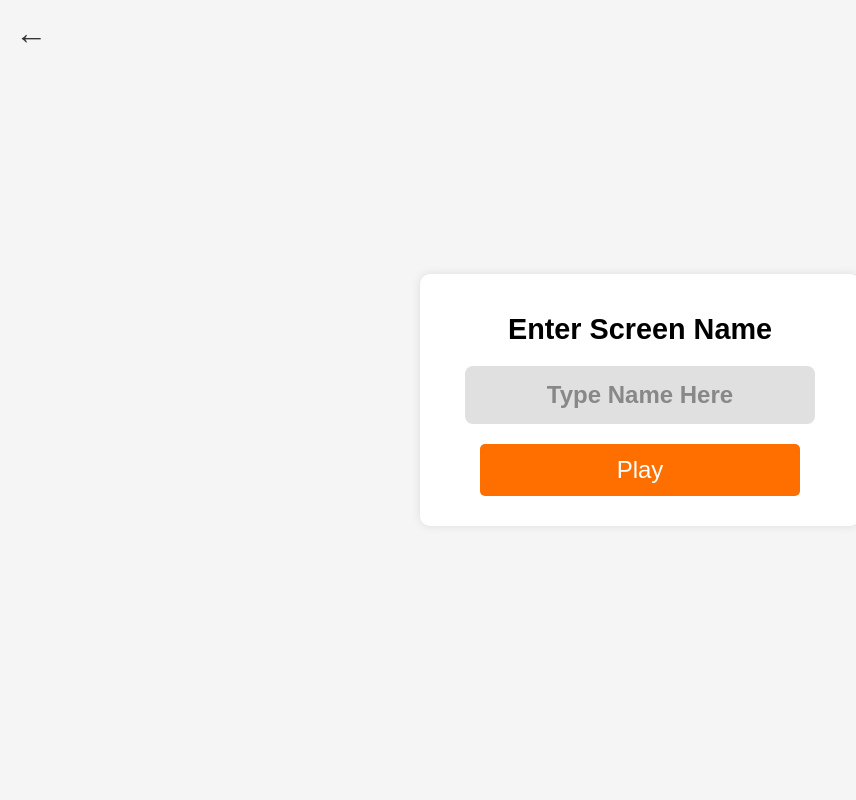
After one commit to rilesthesmiles/AuxBattles, a Flask app: page /enter_name in a window 1280 px wide. The commit adds this page. Shown: the whole page, without its empty margins (0-856 px from the left). Run offline with Flask 3, Linux system fonts and the light colour scheme.

Commit message:
Added a couple screens

```diff
--- a/app.py
+++ b/app.py
@@ -7,7 +7,6 @@ app = Flask(__name__)
 # Your Spotify client ID and client secret
 client_id = ''
 client_secret = ''
-
 
 
 
@@ -144,5 +143,9 @@ def tutorial_screen():
 def song_list_screen():
     return render_template('figma_screens/song_list.html')
 
+@app.route('/enter_name')
+def enter_name_screen():
+    return render_template('figma_screens/enter_name.html')
+
 if __name__ == '__main__':
     app.run(debug=True, port=5001)
--- /dev/null
+++ b/templates/figma_screens/enter_name.html
@@ -0,0 +1,104 @@
+<!DOCTYPE html>
+<html lang="en">
+<head>
+  <meta charset="UTF-8">
+  <meta name="viewport" content="width=device-width, initial-scale=1.0">
+  <title>Enter Screen Name - Aux Battles</title>
+  <link rel="stylesheet" href="/static/css/style.css">
+  <style>
+    body {
+      font-family: Arial, sans-serif;
+      display: flex;
+      justify-content: center;
+      align-items: center;
+      height: 100vh;
+      background-color: #F5F5F5;
+      margin: 0;
+      padding: 0;
+    }
+
+    .container {
+      width: 90%;
+      max-width: 400px;
+      text-align: center;
+      background-color: white;
+      padding: 20px;
+      border-radius: 10px;
+      box-shadow: 0 0 10px rgba(0, 0, 0, 0.1);
+      position: relative;
+    }
+
+    .back-arrow {
+      position: absolute;
+      top: 15px;
+      left: 15px;
+      font-size: 2rem;
+      cursor: pointer;
+      color: #333;
+    }
+
+    h1 {
+      font-size: 1.8rem;
+      color: #000;
+      margin-bottom: 20px;
+    }
+
+    .screen-name-input {
+      width: 80%;
+      padding: 15px;
+      font-size: 1.5rem;
+      background-color: #E0E0E0;
+      border: none;
+      border-radius: 8px;
+      text-align: center;
+      font-weight: bold;
+      color: #000;
+      margin: 20px auto;
+      display: block;
+    }
+
+    .screen-name-input::placeholder {
+      color: #888;
+    }
+
+    .play-button {
+      background-color: #FF6F00;
+      color: white;
+      padding: 12px 30px;
+      border: none;
+      border-radius: 5px;
+      font-size: 1.5rem;
+      cursor: pointer;
+      margin-top: 20px;
+      width: 80%;
+      display: block;
+      margin-left: auto;
+      margin-right: auto;
+    }
+
+    .play-button:hover {
+      background-color: #FF8F00;
+    }
+  </style>
+</head>
+<body>
+
+  <!-- Back Arrow -->
+  <span class="back-arrow" onclick="window.history.back()">←</span>
+
+  <!-- Container for screen name input -->
+  <div class="container">
+    <h1>Enter Screen Name</h1>
+    <input type="text" class="screen-name-input" placeholder="Type Name Here">
+    <button class="play-button" onclick="window.location.href='/game_loading_host'">Play</button>
+  </div>
+
+  <script>
+    function startGame() {
+      // Redirect to the game loading page or perform any desired action
+      alert("Starting the game...");
+      // Example: window.location.href = "/game_loading";
+    }
+  </script>
+</body>
+</html>
--- a/templates/figma_screens/join_game.html
+++ b/templates/figma_screens/join_game.html
@@ -101,7 +101,7 @@
     <h1>Aux Battles!</h1>
     <h2>Enter Game Code</h2>
     <div class="game-code">K3P7L</div>
-    <button class="join-button" onclick="window.location.href='/game_loading_host'">Join</button>
+    <button class="join-button" onclick="window.location.href='/enter_name'">Join</button>
 
   </div>
 
--- a/templates/person_one.html
+++ b/templates/person_one.html
@@ -112,7 +112,7 @@
         <div class="player-container">
             <h2>Player 1, Choose Your Song</h2>
             <input type="text" id="songName1" placeholder="Enter Song Name" required>
-            <input type="text" id="artistName1" placeholder="Enter Artist Name">
+            <input type="text" id="artistName1" placeholder="Enter Artist Name (Optional)">
             <button onclick="getSpotifyEmbed('songName1', 'artistName1', 'embedContainer1')">Preview Song</button>
             <div id="embedContainer1"></div>
             <button onclick="storeSongAndGoToNextPage('player1', 'songName1', 'artistName1', 'embedContainer1', '/person_two?promptType=' + getQueryParam('promptType'))">
--- a/templates/person_two.html
+++ b/templates/person_two.html
@@ -113,7 +113,7 @@
         <div class="player-container">
             <h2>Player 2, Choose Your Song</h2>
             <input type="text" id="songName2" placeholder="Enter Song Name" required>
-            <input type="text" id="artistName2" placeholder="Enter Artist Name">
+            <input type="text" id="artistName2" placeholder="Enter Artist Name (Optional)">
             <button onclick="getSpotifyEmbed('songName2', 'artistName2', 'embedContainer2')">Preview Song</button>
             <div id="embedContainer2"></div>
             <button onclick="storeSongAndGoToNextPage('player2', 'songName2', 'artistName2', 'embedContainer2', '/voting?promptType=' + getQueryParam('promptType'))">
```
